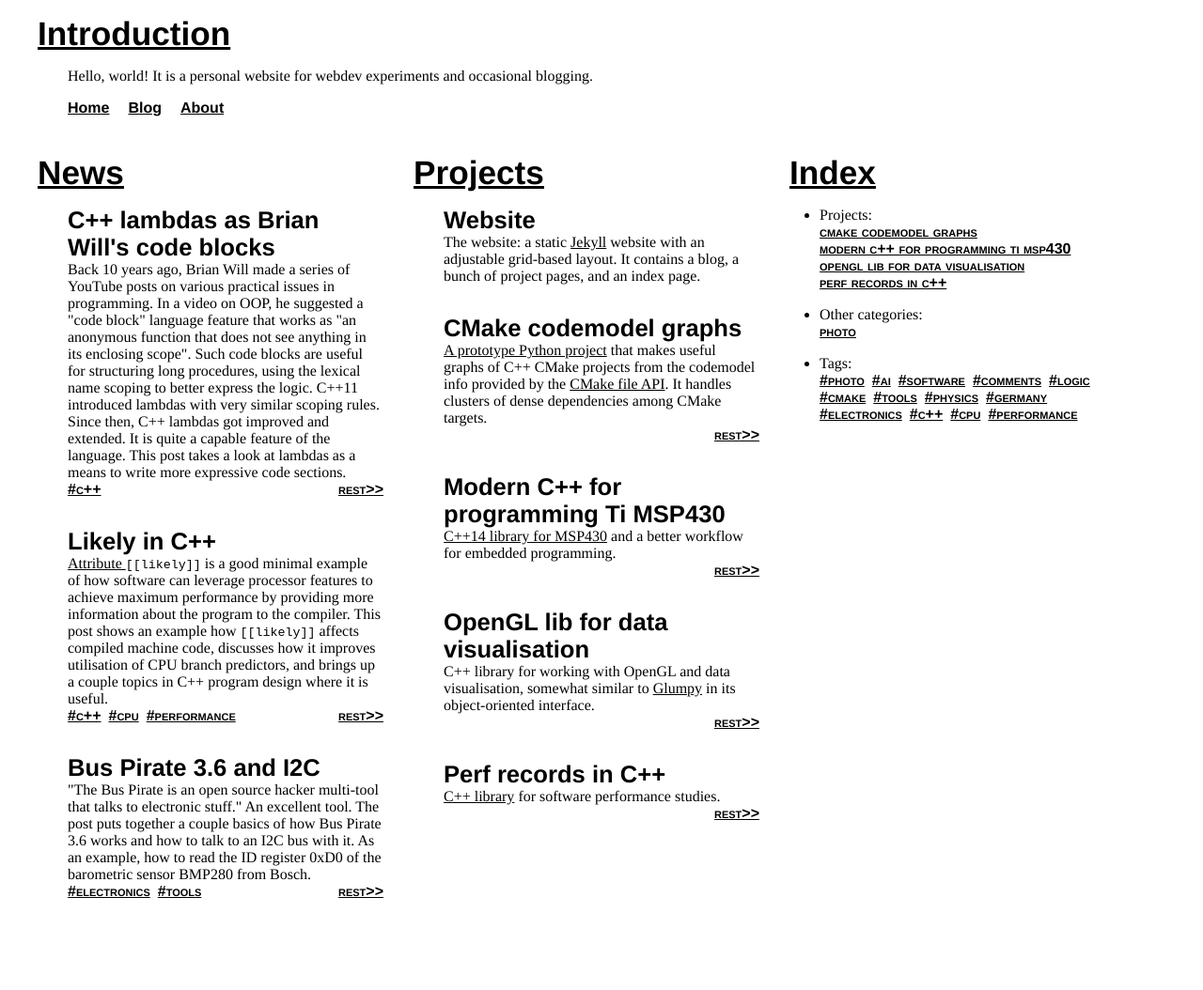
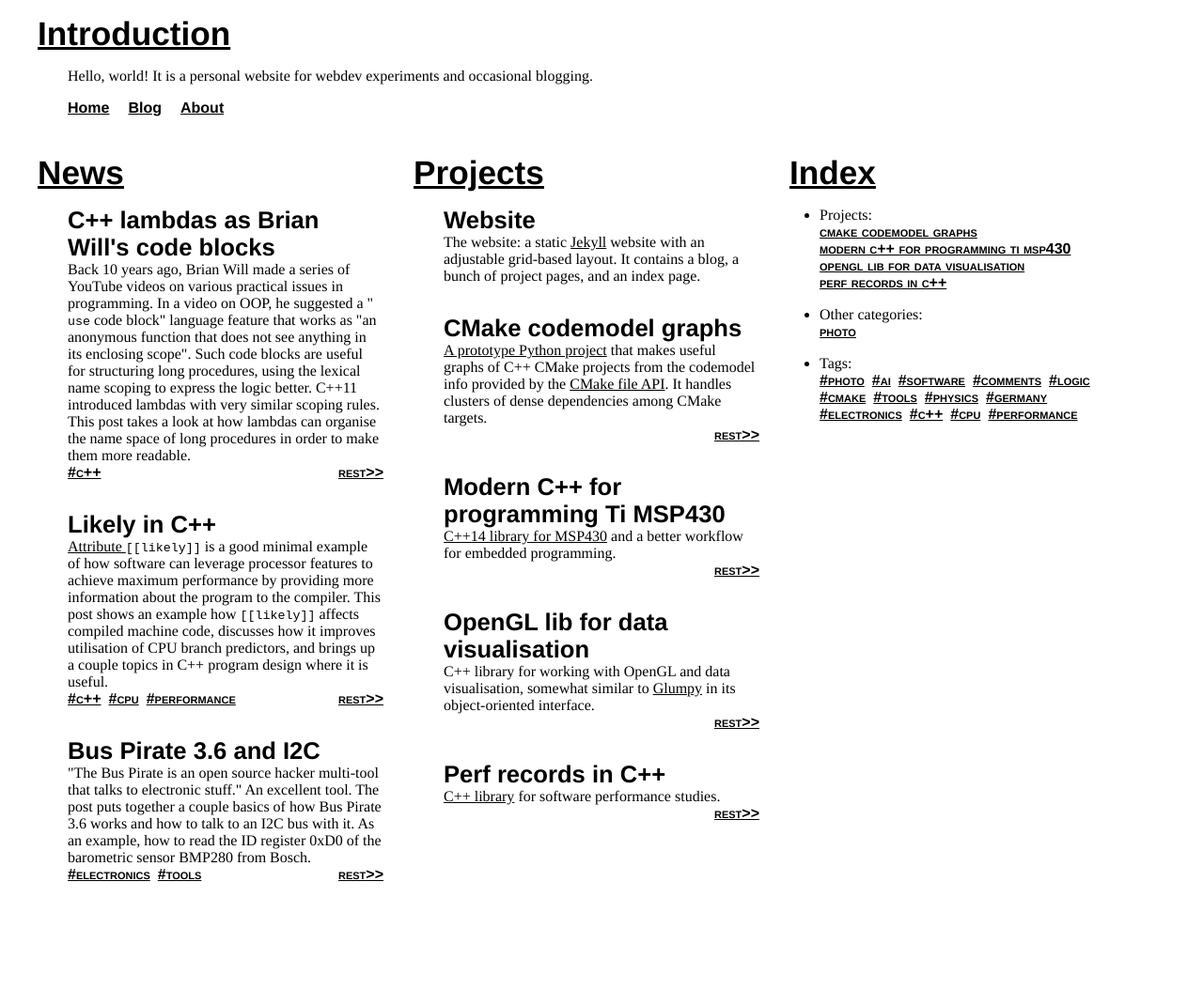
Before and after one commit to xealits/xealits.github.io, a Jekyll site: the page built from index.html, in a window 1280 px wide. Shown: the whole page at 94% size. Built offline with Jekyll 4.4.1, drawn with Linux system fonts in a browser that asks for light colours; some of the changed lines change nothing that is shown.

````diff
--- a/_posts/2026/2026-11-06-brian-will-code-block.md
+++ b/_posts/2026/2026-11-06-brian-will-code-block.md
@@ -6,26 +6,24 @@
 ---
 
 <summary>
-Back 10 years ago, Brian Will made a series of YouTube posts
+Back 10 years ago, Brian Will made a series of YouTube videos
 on various practical issues in programming.
-In a video on OOP,
-he suggested
+In a video on OOP, he suggested
 <a hreff="https://www.youtube.com/watch?v=QM1iUe6IofM&t=2435s">
-a "code block" language feature</a>
+a "<code>use</code> code block" language feature</a>
 that works as
 "an anonymous function that does not see anything in its enclosing scope".
 Such code blocks are useful for structuring long procedures,
-using the lexical name scoping to better express the logic.
+using the lexical name scoping to express the logic better.
 <a hreff="https://en.cppreference.com/cpp/language/lambda">
 C++11 introduced lambdas</a> with very similar scoping rules.
-Since then, C++ lambdas got improved and extended.
-It is quite a capable feature of the language.
-This post takes a look at lambdas
-as a means to write more expressive code sections.
+This post takes a look at how lambdas
+can organise the name space of long procedures
+in order to make them more readable.
 </summary>
 
-Brian Will suggested anonymous and immediately-called functions
-that work like the following pseudocode:
+Brian Will suggested anonymous and immediately-called closure functions
+that work like the following pseudocode `use` block:
 ```
 function MyFunc() {
   int x, y;
@@ -41,14 +39,17 @@
 }
 ```
 
-The `use <names>` block limits the visible outer scope names to the explicit list.
+The `use <names>` block limits the visible outer scope names
+to the given explicit list.
+It executes a procedure, like a regular `{...}` compound statement,
+but with a finely defined view of the outer scope.
 And it can return a value.
 
 The C++ lambdas are anonymous functions that follow very similar scoping rules.
 A basic lambda looks like this: `[captures] (params) {body}`.
 The visible outer names are defined by
 [the lambda captures](https://en.cppreference.com/cpp/language/lambda#Lambda_capture):
-> The captures defines the outside variables that are accessible from within the lambda function body.
+> The `captures` defines the outside variables that are accessible from within the lambda function body.
 
 So, you can explicitly define what the lambda sees from the outer scope:
 ```cpp
@@ -87,6 +88,21 @@
 Lambdas are a sort of syntactic sugar that
 works as a shortcut to
 a bunch of nicely put together basic C++ features.
+
+Interestingly, `constexpr`s do not need to be captured:
+```cpp
+int x = 5;
+constexpr int z = 2;
+
+auto a = [x] (void) {
+  // both x and z are there:
+  std::cout << "got x = " << x << "\n";
+  std::cout << "got z = " << z << "\n";
+}();
+
+std::cout << "got a = " << a << "\n";
+// got a = 7
+```
 
 The `[x]` captures `x` by copy, but you still cannot modify it in this lambda:
 ```cpp
@@ -128,7 +144,7 @@
 ```
 
 It is a bit cumbersome to write `x` two times.
-An overall, the lambda captures are a better fit for the procedural style of writing
+Lambda captures are a better fit for the procedural style
 that Brian Will suggested.
 What you want is just the usual `{...}` compound statements
 with a fine and explicit control of the name scope.
@@ -205,45 +221,47 @@
   } ()
   .transform(...)
   .transform_error(...)
-  .value_or(Data{}); // unfortunately value_or does not take a lambda
+  .value_or(Data{});
+  // it could be handy if value_or took a lambda as an argument
 }
 ```
 
-But I don't think this makes sense for the sub-procedures
-and the use-case that Brian Will suggested.
+But I do not think that it makes sense for the sub-procedures
+and the use-case that Brian Will discussed.
 Monadic operations are about combining reusable components in the program,
 therefore they are about handling the connections between the components.
-That needs to account for the possibility of errors in the reusable components,
+You need to account for the possibility of errors in the reusable components,
 which leads to "railway-oriented programming".
-But Brian Will's talk is about declining to try to invent reusable components
+But Brian Will's talk is all about declining to try to invent reusable components
 when there is no visible need for them.
 
 The main use-case of sub-procedures is to improve
 readability and maintainability
 of a complex procedure that is _unique_ in your program.
+
 It is not about things like handling a `parse_int(string)`
 which may encounter different error conditions
-and which may be used in many places throughout the program.
+and which may be used in multiple places in a program.
 It is about a procedure that starts up some hardware or some complex software framework.
 Maybe certain parts of the start-up will become reusable in the future.
 But if that has not happened yet, there is no point in making them reusable speculatively.
 (If there is a clear view of the future architecture, then it can work.
-Because you are not speculating in that case, you are planning.)
+Because you are not speculating in that case, you are competently planning.)
 
 An example from personal experience
 where this style of writing sub-procedures with lambdas
-could have been handy.
+could have helped.
 I worked on an application
-that talked to instrumentation hardware, VME bus cards from CAEN.
+that talked to instrumentation hardware, VME bus cards from [CAEN](https://caen.it/).
 The hardware came with a C library,
 and our application was written mostly in C style.
 So, the application had one place where it would set up the hardware
 with a bunch of calls to its library,
-checking the return codes for errors.
+checking the return codes for errors etc.
 Which looked something like this:
 ```cpp
 int Setup(enum Param setting) {
-  int param = LookupSetting(setting);
+  int param = TranslateSetting(setting);
   int data_call_a;
   int status = call_a(param, ..., &data_call_a);
   if (status < 0) {
@@ -253,22 +271,24 @@
 
   // perform call_b, call_c
   // ...
+  // check something on data_call_a, _b, _c
 
   return 0;
 }
 ```
 
-Most of the lines of code were about handling errors and other bits,
-not the main logic of the program.
+Most of the code lines were about handling errors and other bits.
+The main logic of the program was dimly glittering through that.
 And the whole project was at a prototyping stage,
 where the main logic of the setup was a subject of work and change.
-Sub-procedures let you wrap the handling of C-style calls
+
+Sub-procedures could wrap the handling of the C-style calls
 and focus on the main logic:
 ```cpp
 int Setup(enum Param setting) {
-  int data_call_a = [setting](void) {
-    // LookupSetting could also be a nested sub-procedure:
-    int param = [setting](void) {
+  const int data_call_a = [setting](void) {
+    // TranslateSetting could also be a nested sub-procedure:
+    const int param = [setting](void) {
       switch (setting) {
         case Param::A:
           return 1;
@@ -310,22 +330,22 @@
 the lifetime of an object is tied to the name scope,
 the constructor is executed at the beginning and the destructor at the end of the scope,
 with correct behavior in case of thrown exceptions.
-Mention that there are other ways to statically structure code.
-RAII for code blocks.
 
 C++17 introduced [init-statements for the `if` statement](https://en.cppreference.com/cpp/language/if):
 you can write `if (Type obj{}; condition) {}` now, and the `obj` is defined only for the `{}` body.
 [Here is a good 2016 post about it from Steven Lorimer](https://skebanga.github.io/if-with-initializer/).
-C++17 also introduced a very welcome `if constexpr`, which allows init-statements.
-Josuttis' talk on ACCU 2018 ["C++17 - The Best Features"](https://youtu.be/e2ZQyYr0Oi0?t=251)
+C++17 also introduced a very welcome `if constexpr`, with init-statements included.
+Nicolai Josuttis' talk on ACCU 2018 ["C++17 - The Best Features"](https://youtu.be/e2ZQyYr0Oi0?t=251)
 includes a bunch of excellent examples that demonstrate these and other features,
 and also show their combinations.
 
 It goes without saying that lambdas have many more uses than just arranging the name space.
 Among many things, they can be template arguments. Which brings them to compile-time programming.
 
-Finally, Brian Will mentioned an interesting idea of "surface area of the code" in the original video.
-If you take a look at the name space of a program,
+Finally, Brian Will mentioned
+an interesting idea of ["surface area of the code"](https://youtu.be/QM1iUe6IofM?t=1910)
+in the same original video.
+If you consider the name space of a program,
 the number of individual names and how their visibility is structured,
 it gives you a good idea about the complexity and readability of the program.
 (One could also call it "surface area of the _interface_".)
@@ -334,5 +354,5 @@
 
 One curious point about it is to also consider the testability of a program.
 In principle, a large surface area of the interface is better for testability.
-So, is there a conflict between the two, and if so then what really causes it?
+So, is there a conflict between the two, and if so then what drives it?
 That will be another post.
````
